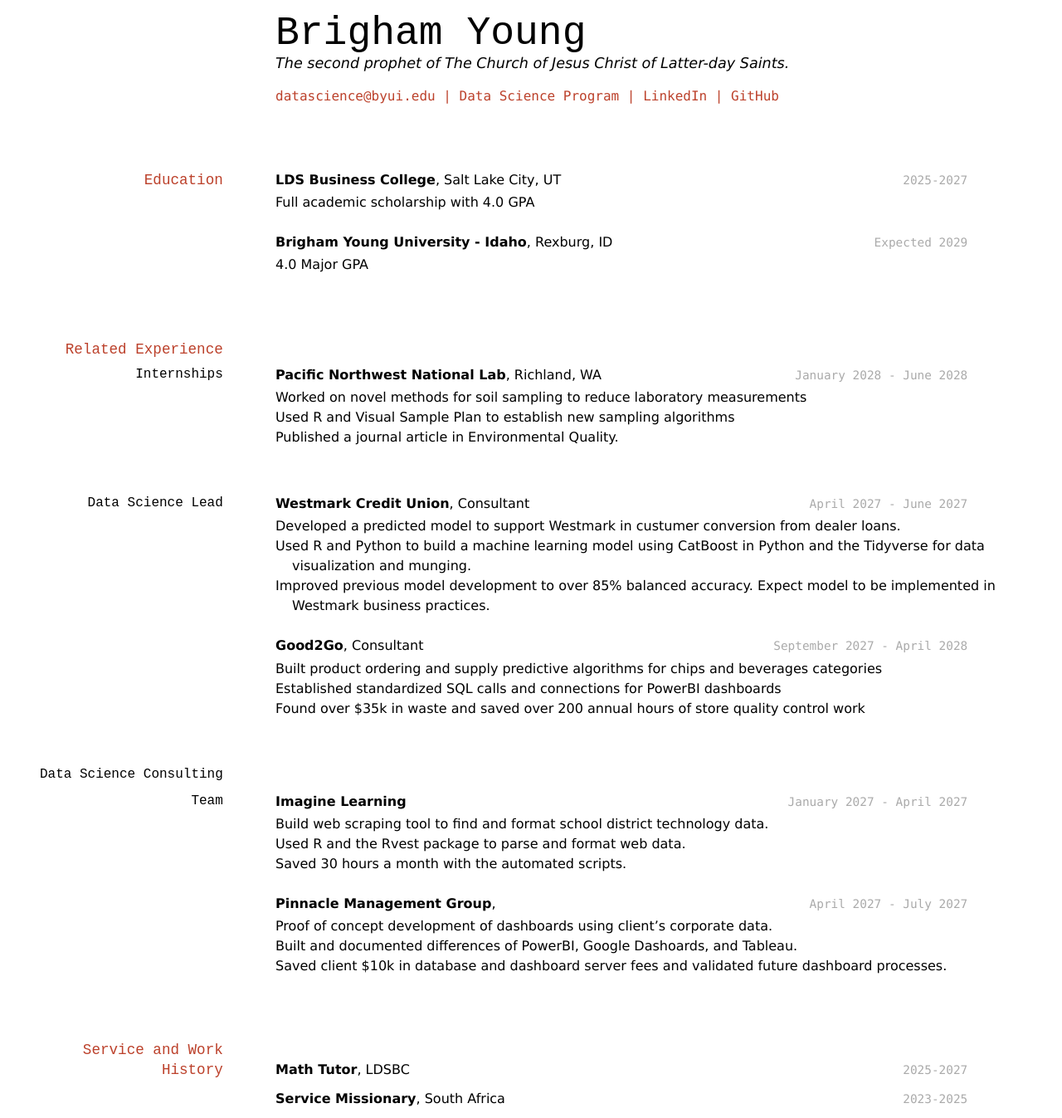
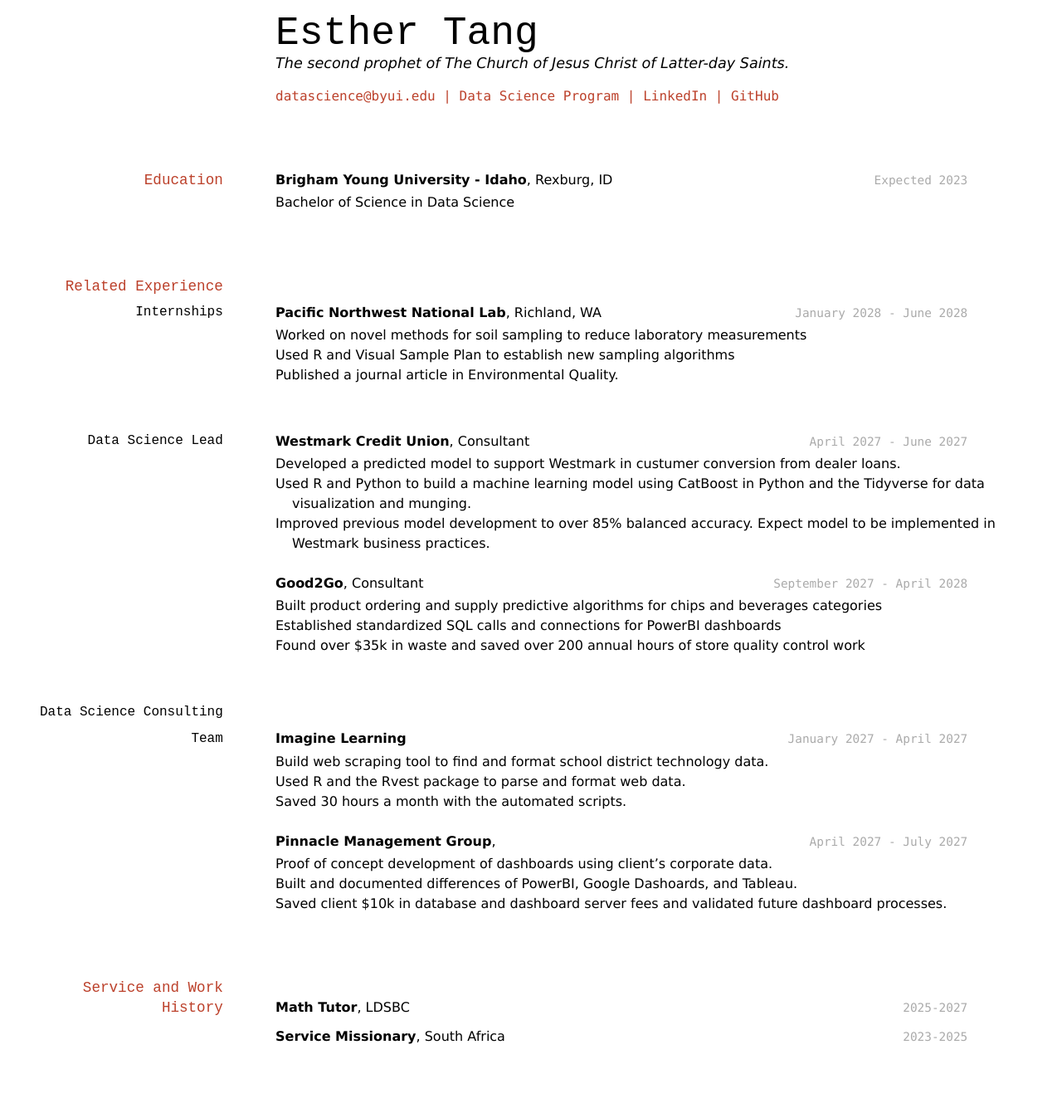
Before and after one commit to Esther-Tang-Zeon/Tang_resume, a Jekyll site: the page built from docs/index.md, in a window 1280 px wide. Shown: the whole page at 83% size. Built offline with Jekyll 4.4.1, drawn with Linux system fonts in a browser that asks for light colours; after the commit the page ends 1272 px from its top, so only the background shows below that.

Commit message:
changed education

```diff
--- a/docs/index.md
+++ b/docs/index.md
@@ -1,8 +1,8 @@
 ---
 layout: cv
-title: Brigham Young's Resume
+title: Esther Tang's Resume
 ---
-# Brigham Young
+# Esther Tang
 The second prophet of The Church of Jesus Christ of Latter-day Saints.
 
 <div id="webaddress">
@@ -16,15 +16,11 @@ The second prophet of The Church of Jesus Christ of Latter-day Saints.
 
 ## Education
 
-`2025-2027`
-__LDS Business College__, Salt Lake City, UT
 
-- Full academic scholarship with 4.0 GPA
-
-`Expected 2029`
+`Expected 2023`
 __Brigham Young University - Idaho__, Rexburg, ID
 
-- 4.0 Major GPA
+- Bachelor of Science in Data Science
 
 
 ## Related Experience
```
